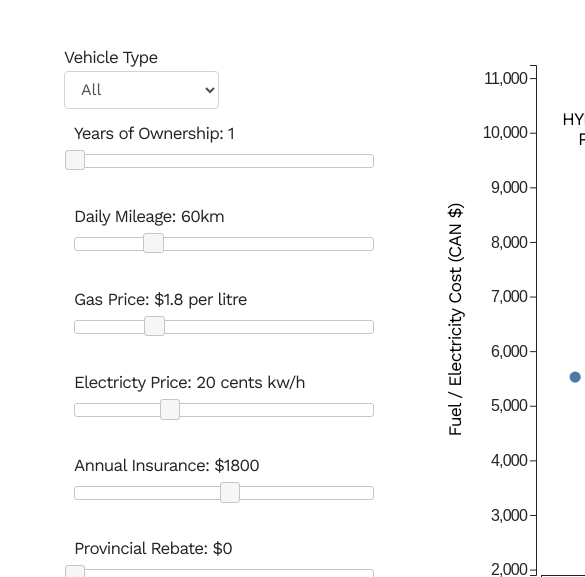
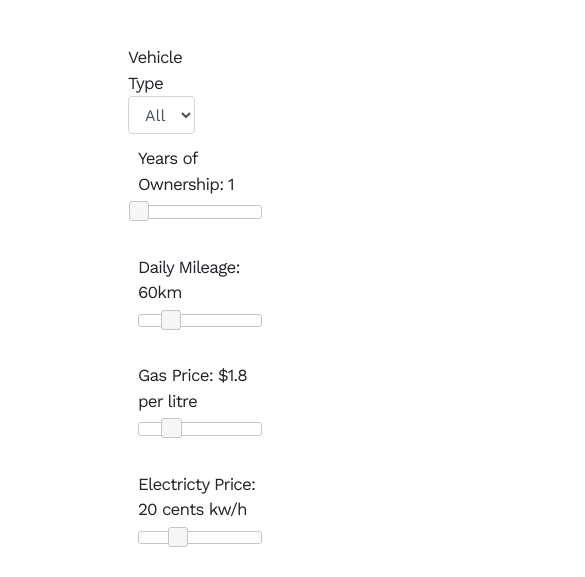
Before and after one commit to GraemeRMorgan/vehicle-cost-vercel, a website with bundled scripts: page index.html in a window 390 px wide. Shown: the part 193-770 px from the top of the page, 585 px wide, since content can reach past the window. Built offline with nearby package versions, Linux system fonts and the light colour scheme.

Commit message:
Added some simple mobile css

```diff
--- a/css/style.css
+++ b/css/style.css
@@ -15,6 +15,12 @@ h1 {
   margin-right: auto;
   display: block;
   font-size: 1.1rem;
+}
+@media(max-width: 1000px){
+  #chart-area {
+    margin-left: -300px;
+    margin-top: 48px;
+  }
 }
 
 #logo {
@@ -66,18 +72,31 @@ h1 {
 }
 
 .wrapper {
-  display: grid;
+  display: flex;
+  /* justify-content: center; */
+  flex-direction: row;
   gap: 12px;
-  grid-template-columns: 1fr 3fr;
-  padding: 48px 64px;
+  padding: 48px 128px;
 }
+@media (max-width: 1000px){
+  .wrapper {
+    flex-direction: column;
+  }
+}
+
 
 .col1 {
   /* background-color: bisque; */
   display: flex;
+  /* display: none; */
   flex-direction: column;
   gap: 12px;
 }
+
+.col2 {
+  margin-right: -320px;
+}
+
 
 .playReset,
 .slider {
```
